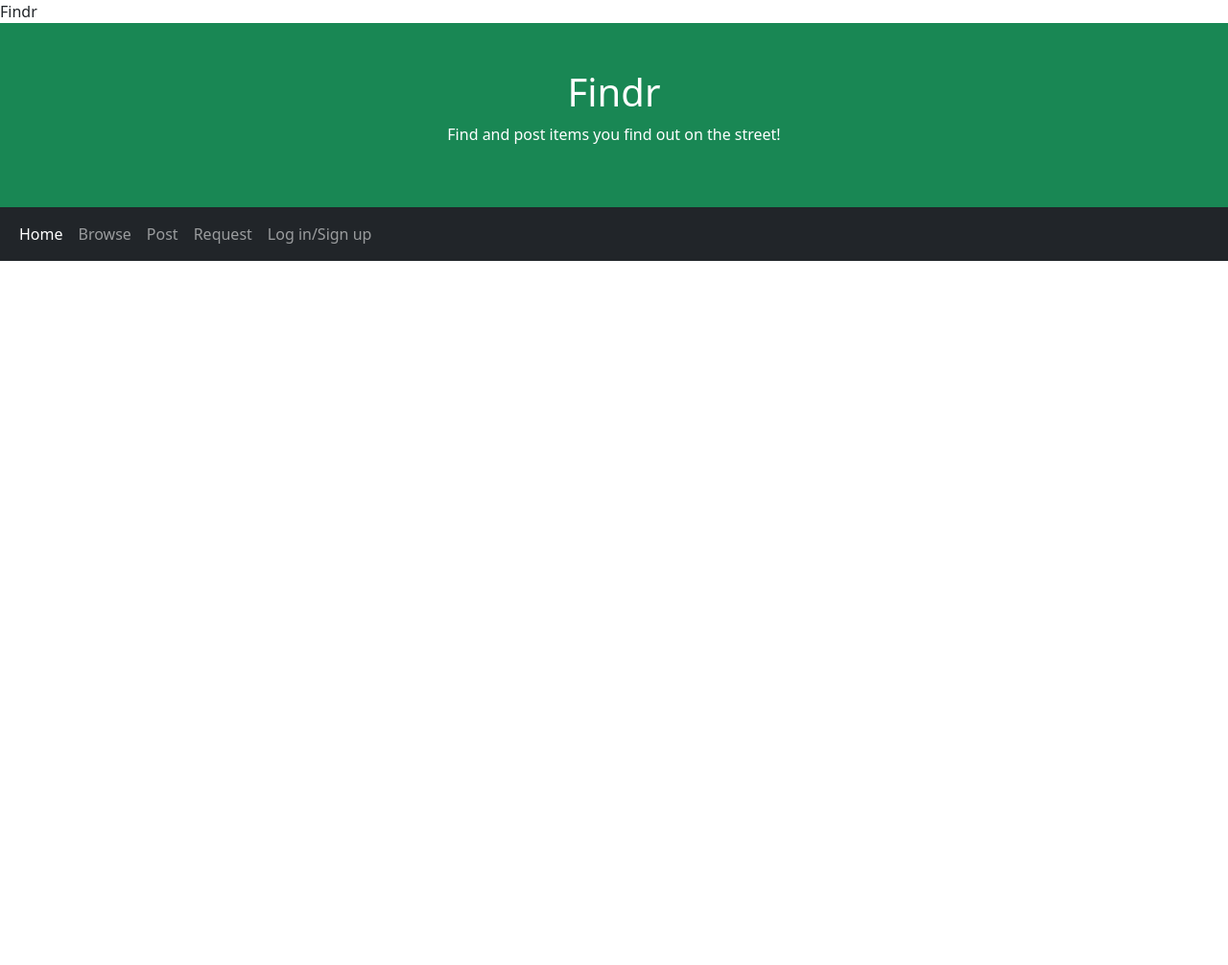
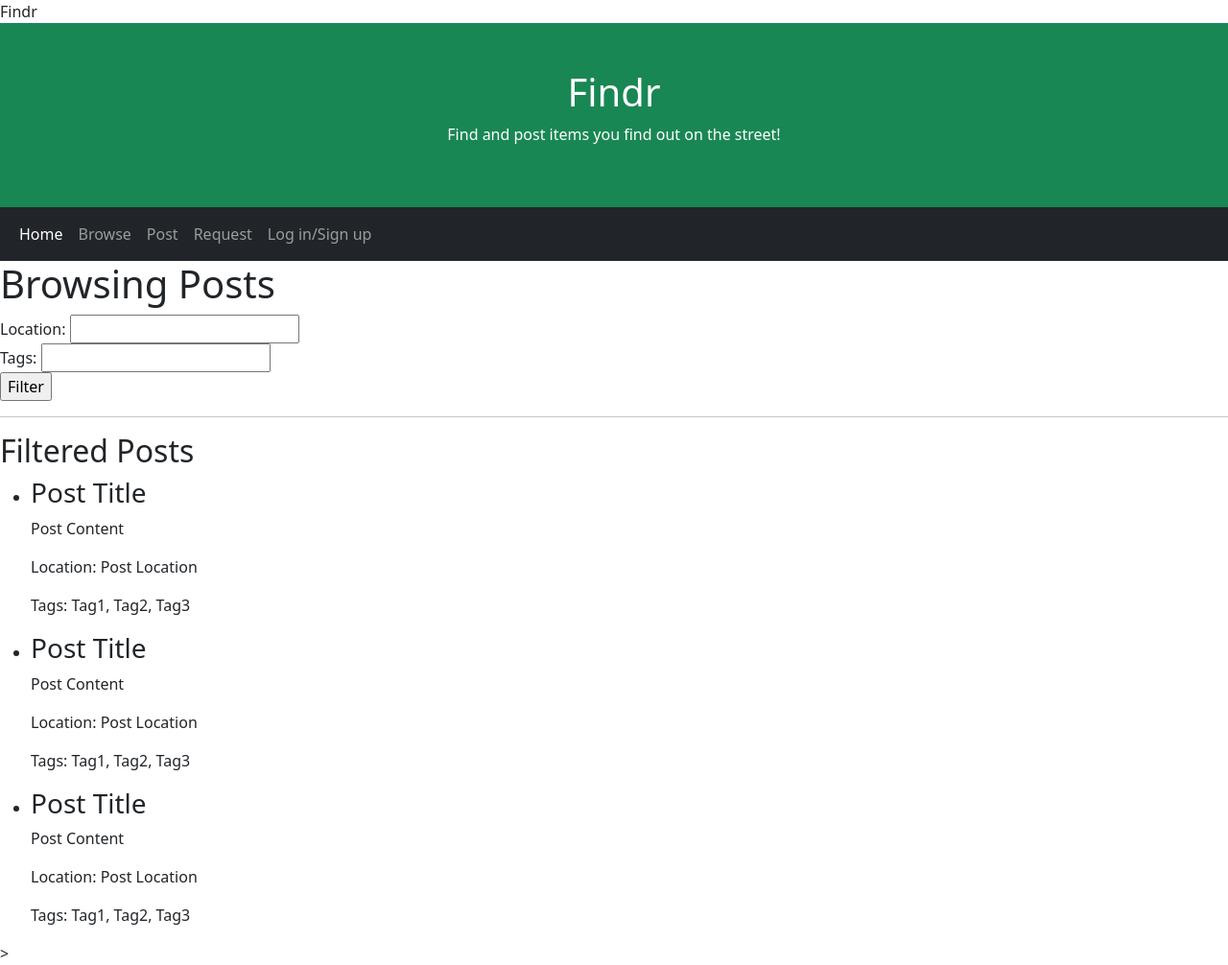
Before and after one commit to virenmparmar/HackNYU, a Django app: page /browse in a window 1280 px wide. Shown: the whole page at 96% size. Before the commit the page ends 272 px from the top, so only its background shows below. Run offline with Django 4.2, Linux system fonts and the light colour scheme.

Commit message:
added post and browse

```diff
--- a/templates/browse.html
+++ b/templates/browse.html
@@ -1,5 +1,48 @@
 {% extends "base.html" %}
-{% block title %}Title{% endblock %}
-{% block body %}
-Hi
+
+{% block content %}
+
+<div>
+	<h1>Browsing Posts</h1>
+
+	<form action="#" method="GET">
+		<label for="filter-location">Location:</label>
+		<input type="text" id="filter-location" name="location">
+		<br>
+
+		<label for="filter-tags">Tags:</label>
+		<input type="text" id="filter-tags" name="tags">
+		<br>
+
+		<input type="submit" value="Filter">
+	</form>
+
+	<hr>
+
+	<h2>Filtered Posts</h2>
+
+	<ul>
+		<!-- Loop through the filtered posts and display them as list items -->
+		<!-- You will need to generate this list dynamically on the server-side using a programming language -->
+		<li>
+			<h3>Post Title</h3>
+			<p>Post Content</p>
+			<p>Location: Post Location</p>
+			<p>Tags: Tag1, Tag2, Tag3</p>
+		</li>
+		<li>
+			<h3>Post Title</h3>
+			<p>Post Content</p>
+			<p>Location: Post Location</p>
+			<p>Tags: Tag1, Tag2, Tag3</p>
+		</li>
+		<li>
+			<h3>Post Title</h3>
+			<p>Post Content</p>
+			<p>Location: Post Location</p>
+			<p>Tags: Tag1, Tag2, Tag3</p>
+		</li>
+	</ul>
+</div>>
+
 {% endblock %}
```
Also changed, not shown: templates/add_listing.html (added, +56 -0 lines), templates/post.html (deleted).
